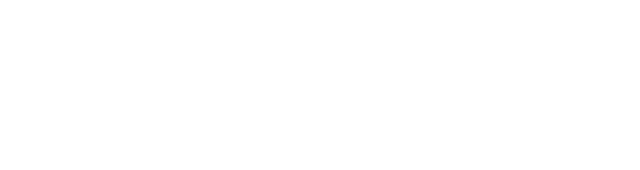
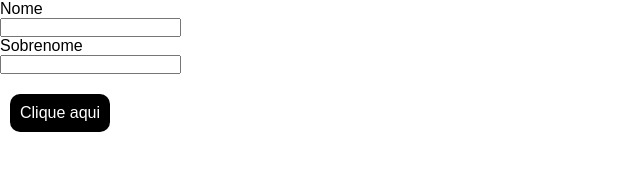
Before and after one commit to Ujhafsuy/display-block, a plain HTML site: page index.html in a window 1280 px wide. Shown: the whole page, without its empty margins (0-640 px from the left). Drawn offline with Linux system fonts and the light colour scheme.

Commit message:
atividade finalizada

```diff
--- a/index.html
+++ b/index.html
@@ -4,9 +4,21 @@
     <meta charset="UTF-8">
     <meta http-equiv="X-UA-Compatible" content="IE=edge">
     <meta name="viewport" content="width=device-width, initial-scale=1.0">
+    <link rel="stylesheet" href="style.css">
     <title>Display Block</title>
 </head>
 <body>
+    <form action="">
+        <div>
+            <label for="">Nome</label>
+            <input type="text">
+        </div>
+        <div>
+            <label for="">Sobrenome</label>
+            <input type="text">
+        </div>
+    </form>
 
+    <a href="https://google.com">Clique aqui</a>
 </body>
 </html>
--- /dev/null
+++ b/style.css
@@ -0,0 +1,22 @@
+*{
+    margin: 0;
+    padding: 0;
+    box-sizing: border-box;
+    font-family: Arial;
+}
+
+label{
+    display: block;
+}
+
+a{
+    display: block;
+    text-decoration: none;
+    background: black;
+    color: white;
+    padding: 10px;
+    margin-top: 20px;
+    margin-left: 10px;
+    width: fit-content;
+    border-radius: 10px;
+}
```
